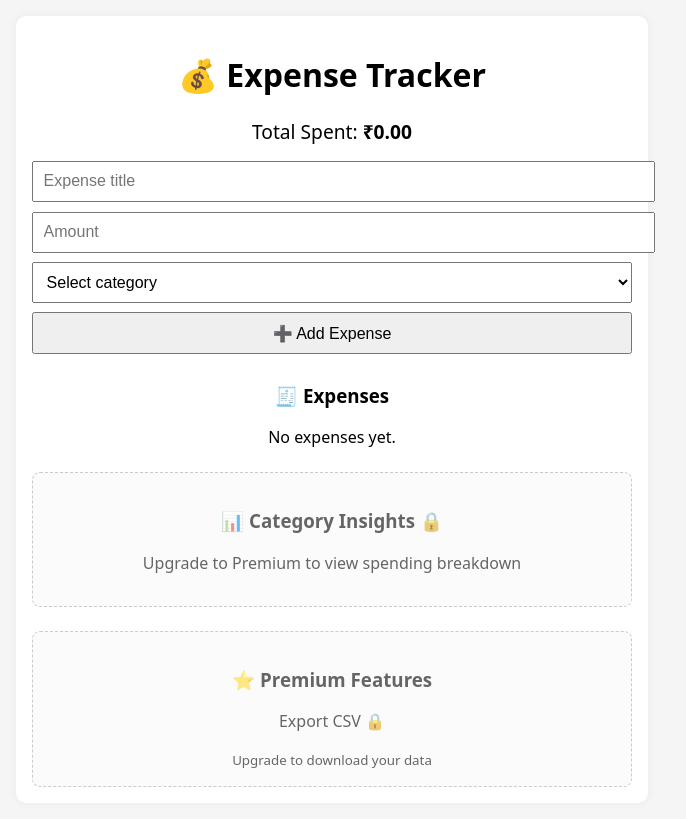
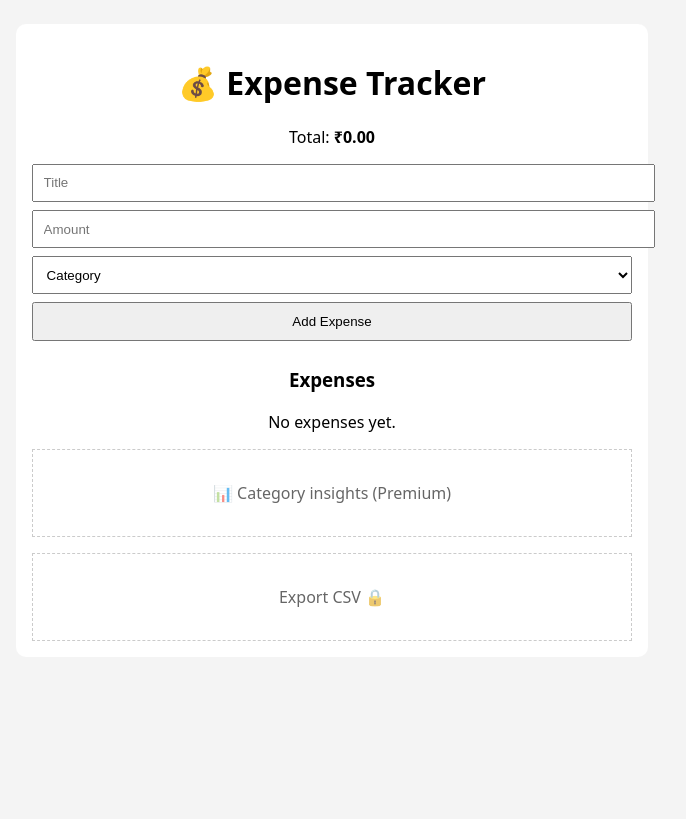
Before and after one commit to Ajay66-sketch/expense-tracker, a Flask app: template templates/index.html in a window 1280 px wide. Shown: the whole page, without its empty margins (308-994 px from the left). After the commit the page ends 641 px from the top, so only its background shows below. Run offline with Flask 3, Linux system fonts and the light colour scheme; the template is opened without the code that fills it, so the values that code supplies are empty.

Commit message:
Expense tracker stable with premium features

```diff
--- a/app.py
+++ b/app.py
@@ -3,18 +3,12 @@ import sqlite3
 from datetime import datetime
 import os
 
-# ---------------- APP CONFIG ----------------
 app = Flask(__name__)
-
 DB_NAME = "expenses.db"
 
-# Premium flag (Render / local env variable)
+# ---------------- PREMIUM FLAG ----------------
 IS_PREMIUM = os.getenv("IS_PREMIUM", "false").lower() == "true"
-
-FEATURES = {
-    "export_csv": IS_PREMIUM,
-    "category_summary": IS_PREMIUM
-}
+FEATURES = {"export_csv": IS_PREMIUM}
 
 # ---------------- DATABASE ----------------
 def get_db():
@@ -22,24 +16,22 @@ def get_db():
     conn.row_factory = sqlite3.Row
     return conn
 
+def init_db():
+    conn = get_db()
+    conn.execute(
+        """
+        CREATE TABLE IF NOT EXISTS expenses (
+            id INTEGER PRIMARY KEY AUTOINCREMENT,
+            title TEXT NOT NULL,
+            amount REAL NOT NULL,
+            category TEXT NOT NULL,
+            created_at TEXT NOT NULL
+        )
+        """
+    )
+    conn.commit()
+    conn.close()
 
-def init_db():
-    if not os.path.exists(DB_NAME):
-        conn = get_db()
-        conn.execute("""
-            CREATE TABLE expenses (
-                id INTEGER PRIMARY KEY AUTOINCREMENT,
-                title TEXT NOT NULL,
-                amount REAL NOT NULL,
-                category TEXT NOT NULL,
-                created_at TEXT NOT NULL
-            )
-        """)
-        conn.commit()
-        conn.close()
-
-
-# Initialize database on startup
 init_db()
 
 # ---------------- HOME ----------------
@@ -47,18 +39,14 @@ init_db()
 def index():
     conn = get_db()
 
-    # -------- ADD EXPENSE --------
     if request.method == "POST":
-        title = request.form.get("title", "").strip()
-        amount = request.form.get("amount", "").strip()
-        category = request.form.get("category", "").strip()
+        title = request.form.get("title")
+        amount = request.form.get("amount")
+        category = request.form.get("category")
 
         if title and amount and category:
             conn.execute(
-                """
-                INSERT INTO expenses (title, amount, category, created_at)
-                VALUES (?, ?, ?, ?)
-                """,
+                "INSERT INTO expenses (title, amount, category, created_at) VALUES (?, ?, ?, ?)",
                 (
                     title,
                     float(amount),
@@ -70,26 +58,24 @@ def index():
 
         return redirect("/")
 
-    # -------- FETCH DATA --------
     expenses = conn.execute(
-        "SELECT * FROM expenses ORDER BY id DESC"
+        "SELECT * FROM expenses ORDER BY created_at DESC"
     ).fetchall()
 
     total = conn.execute(
         "SELECT COALESCE(SUM(amount), 0) FROM expenses"
     ).fetchone()[0]
 
-    # -------- A2: CATEGORY SUMMARY (PREMIUM) --------
     category_summary = []
-
     if IS_PREMIUM:
-        category_summary = conn.execute("""
+        category_summary = conn.execute(
+            """
             SELECT category, SUM(amount) AS total
             FROM expenses
             GROUP BY category
             ORDER BY total DESC
-        """).fetchall()
-    # ----------------------------------------------
+            """
+        ).fetchall()
 
     conn.close()
 
@@ -97,26 +83,22 @@ def index():
         "index.html",
         expenses=expenses,
         total=total,
-        features=FEATURES,
+        category_summary=category_summary,
         is_premium=IS_PREMIUM,
-        category_summary=category_summary
+        features=FEATURES
     )
 
 # ---------------- EDIT ----------------
 @app.route("/edit/<int:id>", methods=["POST"])
 def edit(id):
-    title = request.form.get("title", "").strip()
-    amount = request.form.get("amount", "").strip()
-    category = request.form.get("category", "").strip()
+    title = request.form.get("title")
+    amount = request.form.get("amount")
+    category = request.form.get("category")
 
     if title and amount and category:
         conn = get_db()
         conn.execute(
-            """
-            UPDATE expenses
-            SET title = ?, amount = ?, category = ?
-            WHERE id = ?
-            """,
+            "UPDATE expenses SET title=?, amount=?, category=? WHERE id=?",
             (title, float(amount), category, id)
         )
         conn.commit()
@@ -128,7 +110,7 @@ def edit(id):
 @app.route("/delete/<int:id>", methods=["POST"])
 def delete(id):
     conn = get_db()
-    conn.execute("DELETE FROM expenses WHERE id = ?", (id,))
+    conn.execute("DELETE FROM expenses WHERE id=?", (id,))
     conn.commit()
     conn.close()
     return redirect("/")
@@ -140,11 +122,9 @@ def export_csv():
         return "Premium feature 🔒", 403
 
     conn = get_db()
-    rows = conn.execute("""
-        SELECT id, title, amount, category, created_at
-        FROM expenses
-        ORDER BY id DESC
-    """).fetchall()
+    rows = conn.execute(
+        "SELECT id, title, amount, category, created_at FROM expenses ORDER BY created_at DESC"
+    ).fetchall()
     conn.close()
 
     def generate():
@@ -155,12 +135,9 @@ def export_csv():
     return Response(
         generate(),
         mimetype="text/csv",
-        headers={
-            "Content-Disposition": "attachment; filename=expenses.csv"
-        }
+        headers={"Content-Disposition": "attachment; filename=expenses.csv"}
     )
 
 # ---------------- RUN ----------------
 if __name__ == "__main__":
-    port = int(os.environ.get("PORT", 5000))
-    app.run(host="0.0.0.0", port=port)
+    app.run(debug=True)
--- a/templates/index.html
+++ b/templates/index.html
@@ -3,167 +3,114 @@
 <head>
     <meta charset="UTF-8">
     <title>Expense Tracker</title>
-    <meta name="viewport" content="width=device-width, initial-scale=1.0">
+    <meta name="viewport" content="width=device-width, initial-scale=1">
 
     <style>
         body {
             font-family: system-ui, sans-serif;
-            background: #f5f5f5;
-            margin: 0;
+            background: #f4f4f4;
             padding: 1rem;
         }
-
         .container {
             max-width: 600px;
             margin: auto;
-            background: #fff;
+            background: white;
             padding: 1rem;
             border-radius: 10px;
-            box-shadow: 0 0 10px rgba(0,0,0,0.05);
         }
-
-        h1, h3 {
+        h1, h3 { text-align: center; }
+        input, select, button {
+            width: 100%;
+            padding: 0.6rem;
+            margin-bottom: 0.5rem;
+        }
+        .expense {
+            display: flex;
+            gap: 0.5rem;
+            border-bottom: 1px solid #ddd;
+            padding: 0.5rem 0;
+        }
+        .expense form {
+            flex: 1;
+        }
+        .actions {
+            display: flex;
+            align-items: center;
+        }
+        .premium {
+            margin-top: 1rem;
+            padding: 1rem;
+            border: 1px dashed #aaa;
             text-align: center;
         }
-
-        .total {
-            text-align: center;
-            font-size: 1.2rem;
-            margin-bottom: 1rem;
-        }
-
-        form input, form select, form button {
-            width: 100%;
-            padding: 0.6rem;
-            margin-bottom: 0.6rem;
-            font-size: 1rem;
-        }
-
-        button {
-            cursor: pointer;
-        }
-
-        .expense {
-            display: flex;
-            justify-content: space-between;
-            align-items: center;
-            border-bottom: 1px solid #eee;
-            padding: 0.6rem 0;
-            gap: 0.5rem;
-        }
-
-        .expense-info {
-            flex: 1;
-        }
-
-        .expense-actions form {
-            display: inline;
-        }
-
-        .expense-actions button {
-            margin-left: 0.3rem;
-        }
-
-        .premium {
-            margin-top: 1.5rem;
-            padding: 1rem;
-            background: #fafafa;
-            border: 1px dashed #aaa;
-            text-align: center;
-            border-radius: 8px;
-        }
-
-        .locked {
-            opacity: 0.6;
-        }
+        .locked { opacity: 0.6; }
     </style>
 </head>
 
 <body>
 <div class="container">
 
-    <!-- HEADER -->
 <h1>💰 Expense Tracker</h1>
-    <div class="total">
-        Total Spent: <strong>₹{{ "%.2f"|format(total) }}</strong>
-    </div>
+<p style="text-align:center">
+    Total: <strong>₹{{ "%.2f"|format(total) }}</strong>
+</p>
 
 <!-- ADD EXPENSE -->
 <form method="POST">
-        <input type="text" name="title" placeholder="Expense title" required>
-        <input type="number" name="amount" step="0.01" placeholder="Amount" required>
+    <input name="title" placeholder="Title" required>
+    <input name="amount" type="number" step="0.01" placeholder="Amount" required>
     <select name="category" required>
-            <option value="">Select category</option>
+        <option value="">Category</option>
         <option>Food</option>
         <option>Travel</option>
         <option>Shopping</option>
         <option>Bills</option>
         <option>Other</option>
     </select>
-        <button type="submit">➕ Add Expense</button>
+    <button>Add Expense</button>
 </form>
 
 <!-- EXPENSE LIST -->
-    <h3>🧾 Expenses</h3>
+<h3>Expenses</h3>
 
 {% if expenses %}
     {% for e in expenses %}
         <div class="expense">
-
-                <!-- EDIT FORM -->
-                <form method="POST" action="/edit/{{ e.id }}" class="expense-info">
+            <form method="POST" action="/edit/{{ e.id }}">
                 <input name="title" value="{{ e.title }}" required>
-                    <input type="number" name="amount" step="0.01" value="{{ e.amount }}" required>
+                <input name="amount" type="number" step="0.01" value="{{ e.amount }}" required>
                 <input name="category" value="{{ e.category }}" required>
-                    <button type="submit">💾 Update</button>
+                <button>Update</button>
             </form>
-
-                <!-- DELETE -->
-                <div class="expense-actions">
+            <div class="actions">
                 <form method="POST" action="/delete/{{ e.id }}">
-                        <button type="submit">❌</button>
+                    <button>❌</button>
                 </form>
             </div>
-
         </div>
     {% endfor %}
 {% else %}
-        <p style="text-align:center;">No expenses yet.</p>
+    <p style="text-align:center">No expenses yet.</p>
 {% endif %}
 
-    <!-- CATEGORY SUMMARY (A2 – PREMIUM) -->
-    {% if is_premium and category_summary %}
-        <h3>📊 Spending by Category</h3>
-
+<!-- PREMIUM: CATEGORY SUMMARY -->
+{% if is_premium %}
+    <h3>📊 By Category</h3>
     {% for c in category_summary %}
-            <div class="expense">
-                <div class="expense-info">
-                    <strong>{{ c.category }}</strong>
-                </div>
-                <div>
-                    ₹{{ "%.2f"|format(c.total) }}
-                </div>
-            </div>
+        <p>{{ c.category }} — ₹{{ "%.2f"|format(c.total) }}</p>
     {% endfor %}
-
-    {% elif not is_premium %}
+{% else %}
     <div class="premium locked">
-            <h3>📊 Category Insights 🔒</h3>
-            <p>Upgrade to Premium to view spending breakdown</p>
+        <p>📊 Category insights (Premium)</p>
     </div>
 {% endif %}
 
-    <!-- PREMIUM SECTION -->
+<!-- EXPORT -->
 <div class="premium {% if not is_premium %}locked{% endif %}">
-        <h3>⭐ Premium Features</h3>
-
 {% if features.export_csv %}
-            <a href="/export">
-                <button>⬇ Export CSV</button>
-            </a>
+    <a href="/export"><button>⬇ Export CSV</button></a>
 {% else %}
     <p>Export CSV 🔒</p>
-            <small>Upgrade to download your data</small>
 {% endif %}
 </div>
 
```
Also changed, not shown: db_reset.py (added, +25 -0 lines), templates/edit.html (+11 -33 lines), expenses.db. Lines whose indentation alone changed are shown as unchanged.
